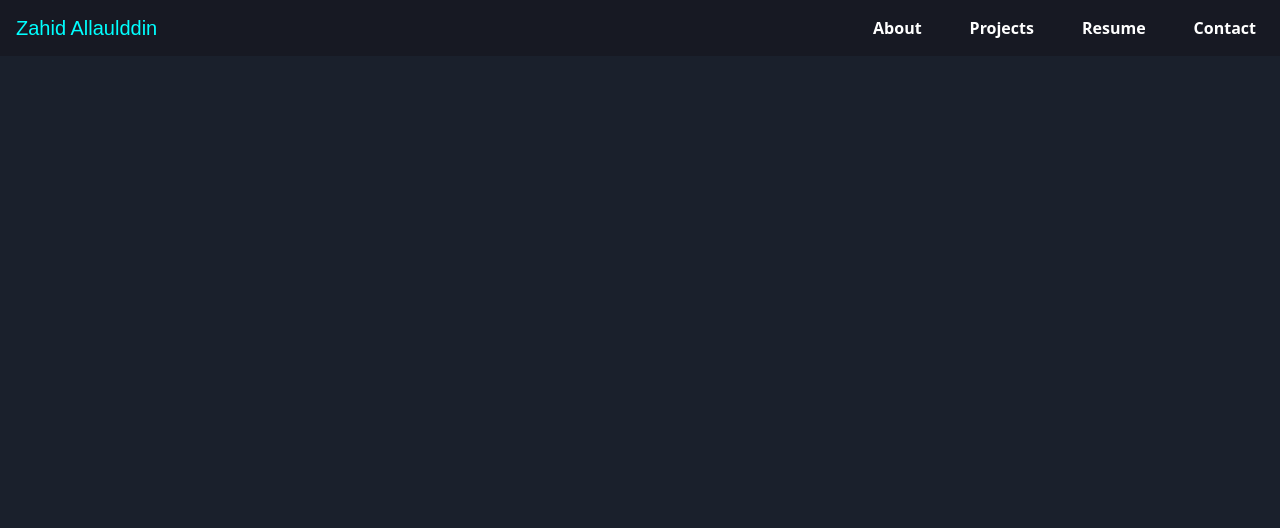
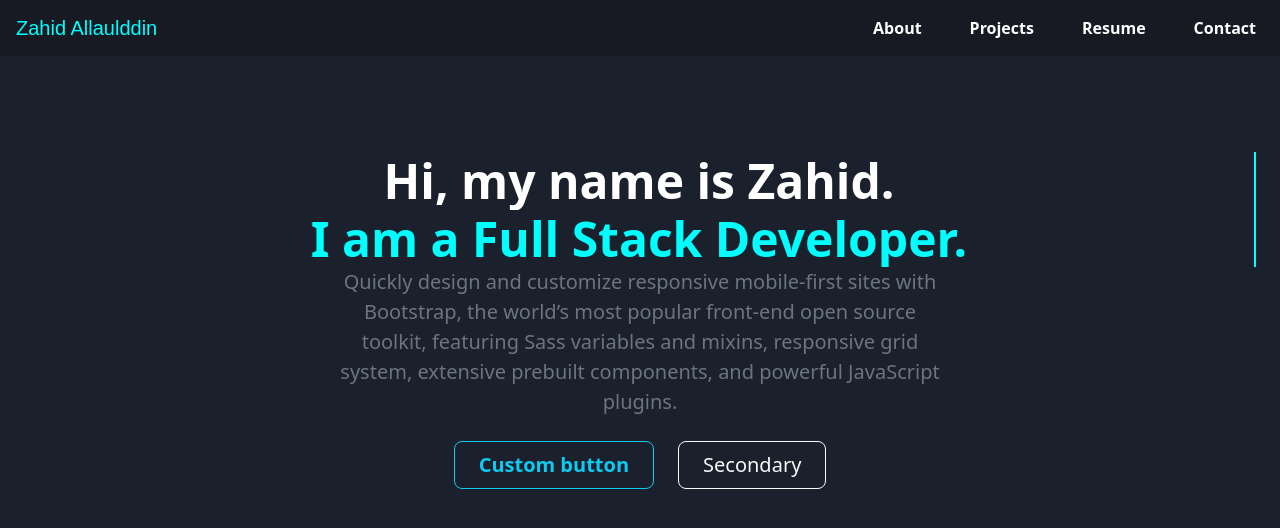
Before and after one commit to zahidala/Portfolio, a React (Create React App) app: page / in a window 1280 px wide. Shown: the top 528 px of the page. Built offline with nearby package versions, Linux system fonts and the light colour scheme; a web font is replaced by a local one.

Commit message:
add animationto headings on hero

```diff
--- a/src/App.css
+++ b/src/App.css
@@ -33,3 +33,56 @@ body {
 .navbar-dark .navbar-nav .active > .nav-link, .navbar-dark .navbar-nav .nav-link.active, .navbar-dark .navbar-nav .nav-link.show, .navbar-dark .navbar-nav .show > .nav-link {
     color: aqua !important;
 }
+
+.typewriter h1 {
+    color: #fff;
+    /* font-family: monospace; */
+    overflow: hidden; /* Ensures the content is not revealed until the animation */
+    border-right: .05em solid aqua; /* The typwriter cursor */
+    white-space: nowrap; /* Keeps the content on a single line */
+    margin: 0 auto; /* Gives that scrolling effect as the typing happens */
+    /* letter-spacing: .15em; */ /* Adjust as needed */
+    animation:
+      typing 3.5s steps(40, end),
+      blink-caret .5s step-end infinite;
+  }
+
+  /* The typing effect */
+  @keyframes typing {
+    from { width: 0 }
+    to { width: 100% }
+  }
+
+  /* The typewriter cursor effect */
+  @keyframes blink-caret {
+    from, to { border-color: transparent }
+    50% { border-color: aqua }
+  }
+
+
+/* .line-1{
+    position: relative;
+    top: 50%;
+    width: 24em;
+    margin: 0 auto;
+    border-right: 2px solid rgba(255,255,255,.75);
+    font-size: 180%;
+    text-align: center;
+    white-space: nowrap;
+    overflow: hidden;
+    transform: translateY(-50%);
+}
+
+
+.anim-typewriter{
+  animation: typewriter 4s steps(44) 1s 1 normal both,
+             blinkTextCursor 500ms steps(44) infinite normal;
+}
+@keyframes typewriter{
+  from{width: 0;}
+  to{width: 24em;}
+}
+@keyframes blinkTextCursor{
+  from{border-right-color: rgba(255,255,255,.75);}
+  to{border-right-color: transparent;}
+} */
--- a/src/App.js
+++ b/src/App.js
@@ -1,10 +1,14 @@
 import React from 'react'
 import NavBar from './Components/NavBar'
+import Hero from './Components/Hero'
 import 'bootstrap/dist/css/bootstrap.min.css';
 import './App.css'
 
 export default function App() {
   return (
+    <>
     <NavBar />
+    <Hero />
+    </>
   )
 }
--- /dev/null
+++ b/src/Components/Hero.js
@@ -0,0 +1,23 @@
+import React from 'react'
+
+export default function Hero() {
+  return (
+    <div class="text-secondary px-4 py-5 text-center">
+    <div class="py-5">
+    <div class="typewriter">
+      <h1 class="display-5 fw-bold text-white">Hi, my name is Zahid.</h1>
+    </div>
+    <div class="typewriter">
+    <h1 class="display-5 fw-bold" style={{color: 'aqua'}}>I am a Full Stack Developer.</h1>
+    </div>
+      <div class="col-lg-6 mx-auto">
+        <p class="fs-5 mb-4">Quickly design and customize responsive mobile-first sites with Bootstrap, the world’s most popular front-end open source toolkit, featuring Sass variables and mixins, responsive grid system, extensive prebuilt components, and powerful JavaScript plugins.</p>
+        <div class="d-grid gap-2 d-sm-flex justify-content-sm-center">
+          <button type="button" class="btn btn-outline-info btn-lg px-4 me-sm-3 fw-bold">Custom button</button>
+          <button type="button" class="btn btn-outline-light btn-lg px-4">Secondary</button>
+        </div>
+      </div>
+    </div>
+  </div>
+  )
+}
```
